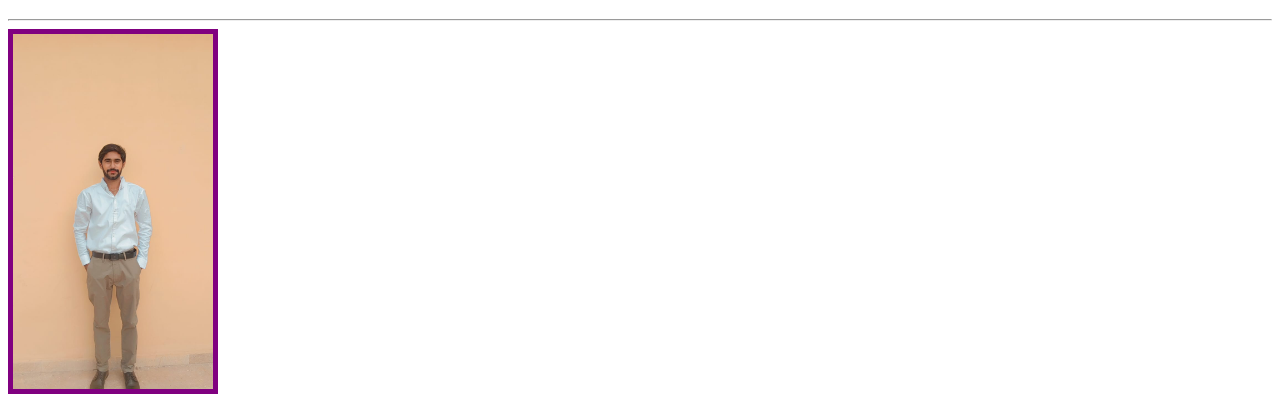
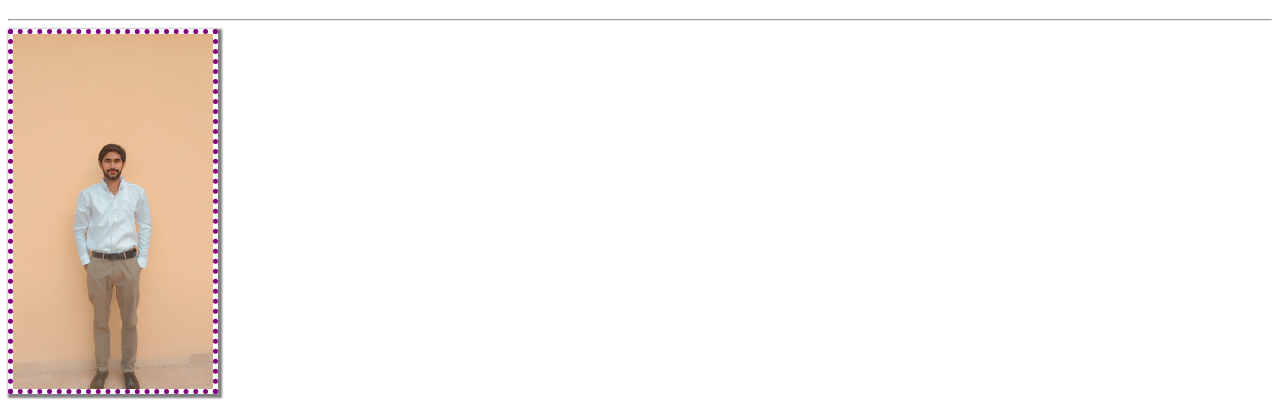
Before and after one commit to abdulrehmanhassan428/abdulrehmanhassan428.github.io, a plain HTML site: page lab03.html in a window 1280 px wide. Shown: the part 61-478 px from the top of the page. Drawn offline with Linux system fonts and the light colour scheme.

Commit message:
Add files via upload

```diff
--- a/styles.css
+++ b/styles.css
@@ -24,7 +24,9 @@ p::first-letter{
     font-size: 28px;
 }
 img[title]{
-    border: 5px solid purple
+    border: 5px solid purple;
+    border-style: dotted;
+    box-shadow: 2px 2px 2px 2px gray;
 }
 
 .primary{
```
